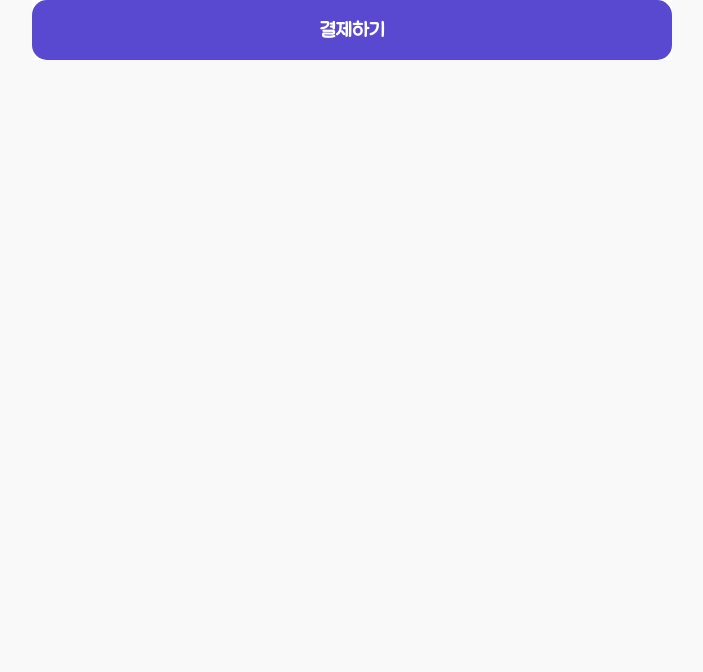
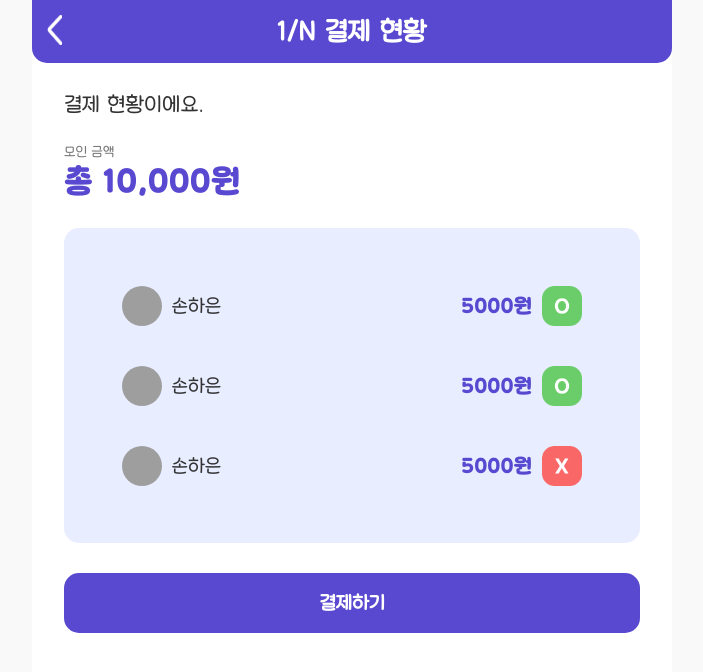
Before and after one commit to Team-MoongChi/moongchi-fe, a React (Vite) app: page /chat/pay in a window 1280 px wide. Before the commit this address had no page. Shown: the top 672 px of the page, without its empty margins (288-991 px from the left). Built offline with nearby package versions, Linux system fonts and the light colour scheme; grey boxes are pictures that could not be loaded.

Commit message:
design: 결제 페이지 ui 구현

```diff
--- /dev/null
+++ b/src/components/chatPages/chatPayPage/Header.tsx
@@ -0,0 +1,40 @@
+import styled from "styled-components";
+import { Link } from "react-router-dom";
+
+import back from "../../../assets/images/common/뒤로가기.png";
+
+const Wrap = styled.div`
+  display: flex;
+  justify-content: space-between;
+  align-items: center;
+  position: sticky;
+  top: 0;
+  background-color: #5849d0;
+  padding: 15px;
+  border-radius: 0 0 15px 15px;
+`;
+const BackButton = styled.img.attrs({
+  src: back,
+  alt: "닫기 아이콘",
+})<{ visibility?: string }>`
+  visibility: ${(props) => props.visibility || "visible"};
+  width: 15px;
+  cursor: pointer;
+`;
+const HeaderText = styled.div`
+  font-size: 28px;
+  font-weight: bold;
+  color: white;
+`;
+
+export default function Header() {
+  return (
+    <Wrap>
+      <Link to="/">
+        <BackButton />
+      </Link>
+      <HeaderText>1/N 결제 현황</HeaderText>
+      <BackButton visibility="hidden" />
+    </Wrap>
+  );
+}
--- /dev/null
+++ b/src/components/chatPages/chatPayPage/UserCost.tsx
@@ -0,0 +1,47 @@
+import styled from "styled-components";
+
+import payed from "../../../assets/images/gonggu/payed.png";
+import unpayed from "../../../assets/images/gonggu/unpayed.png";
+
+const UserCostWrap = styled.div`
+  display: flex;
+  align-items: center;
+  gap: 10px;
+`;
+
+interface TextProps {
+  fontSize: string;
+  color?: string;
+  fontFamily?: string;
+}
+const Text = styled.div<TextProps>`
+  font-family: ${(props) => props.fontFamily || "inherit"};
+  font-size: ${(props) => props.fontSize};
+  color: ${(props) => props.color || "inherit"};
+`;
+
+const UserImg = styled.img`
+  width: ${(props) => props.width};
+  aspect-ratio: 1/1;
+  object-fit: cover;
+`;
+
+interface UserCostProps {
+  cost: number;
+  isPayed: boolean;
+  width: string;
+}
+export default function UserCost(props: UserCostProps) {
+  return (
+    <UserCostWrap>
+      <Text fontSize="20px" fontFamily="DunggeunmisoBold" color="#5849d0">
+        {props.cost}원
+      </Text>
+      {props.isPayed ? (
+        <UserImg src={payed} width={props.width}></UserImg>
+      ) : (
+        <UserImg src={unpayed} width={props.width}></UserImg>
+      )}
+    </UserCostWrap>
+  );
+}
--- /dev/null
+++ b/src/components/chatPages/common/UserProfile.tsx
@@ -0,0 +1,41 @@
+import styled from "styled-components";
+
+const UserPayWrap = styled.div`
+  display: flex;
+  align-items: center;
+  gap: 10px;
+`;
+
+const UserImg = styled.img.attrs((props) => ({
+  src: props.src,
+}))`
+  width: ${(props) => props.width};
+  border-radius: 50%;
+  aspect-ratio: 1/1;
+  object-fit: cover;
+`;
+
+interface TextProps {
+  fontSize: string;
+  color?: string;
+  fontFamily?: string;
+}
+const Text = styled.div<TextProps>`
+  font-family: ${(props) => props.fontFamily || "inherit"};
+  font-size: ${(props) => props.fontSize};
+  color: ${(props) => props.color || "inherit"};
+`;
+
+interface UserProfileProps {
+  src: string;
+  width: string;
+  name: string;
+}
+export default function UserProfile(props: UserProfileProps) {
+  return (
+    <UserPayWrap>
+      <UserImg src={props.src} width={props.width}></UserImg>
+      <Text fontSize="20px">{props.name}</Text>
+    </UserPayWrap>
+  );
+}
--- a/src/pages/chatPages/ChatPayPage.tsx
+++ b/src/pages/chatPages/ChatPayPage.tsx
@@ -2,15 +2,26 @@ import styled from "styled-components";
 import useDeviceSize from "../../useDeviceSize";
 import { Link } from "react-router-dom";
 
+import Header from "../../components/chatPages/chatPayPage/Header";
+import UserProfile from "../../components/chatPages/common/UserProfile";
+import UserCost from "../../components/chatPages/chatPayPage/UserCost";
+
 const Wrap = styled.div<{ isSmall: boolean }>`
   background-color: white;
   width: ${(props) => (props.isSmall ? "100%" : "50%")};
-  /* height: 100%; */
+  height: 100%;
   margin: auto;
   position: relative;
   display: flex;
   flex-direction: column;
-  gap: 15px;
+  gap: 30px;
+`;
+
+const Body = styled.div`
+  display: flex;
+  flex-direction: column;
+  gap: 30px;
+  padding: 0 5%;
 `;
 
 const Button = styled.div`
@@ -21,20 +32,102 @@ const Button = styled.div`
   font-size: 20px;
   text-align: center;
   padding: 20px;
-`
+`;
 const StyledLink = styled(Link)`
   text-decoration: none;
-`
+`;
+
+const TotalCost = styled.div`
+  display: flex;
+  flex-direction: column;
+  gap: 5px;
+`;
+const PayWrap = styled.div`
+  display: flex;
+  flex-direction: column;
+  background-color: #e8edff;
+  border-radius: 15px;
+  padding: 10%;
+  gap: 40px;
+`;
+const UserWrap = styled.div`
+  display: flex;
+  justify-content: space-between;
+`;
+
+interface TextProps {
+  fontSize: string;
+  color?: string;
+  fontFamily?: string;
+}
+const Text = styled.div<TextProps>`
+  font-family: ${(props) => props.fontFamily || "inherit"};
+  font-size: ${(props) => props.fontSize};
+  color: ${(props) => props.color || "inherit"};
+`;
 
 export default function ChatPayPage() {
-    const {small, large} = useDeviceSize();
+  const { small } = useDeviceSize();
 
   return (
     <Wrap isSmall={small}>
+      <Header />
+      <Body>
+        <Text fontSize="22px">결제 현황이에요.</Text>
+        <TotalCost>
+          <Text fontSize="14px" color="#767676">
+            모인 금액
+          </Text>
+          <Text fontSize="32px" color="#5849d0" fontFamily="DunggeunmisoBold">
+            총 10,000원
+          </Text>
+        </TotalCost>
+
+        <PayWrap>
+          <UserWrap>
+            <UserProfile
+              src={
+                "https://blog.kakaocdn.net/dn/ccZFOS/btsBiw3BPSU/4PxS7JJKh2D80opSgQq3fk/img.jpg"
+              }
+              width="clamp(40px, 2vw, 40px)"
+              name="손하은"
+            />
+            <UserCost
+              cost={5000}
+              isPayed={true}
+              width="clamp(40px, 2vw, 40px)"
+            ></UserCost>
+          </UserWrap>
+          <UserWrap>
+            <UserProfile
+              src={
+                "https://blog.kakaocdn.net/dn/ccZFOS/btsBiw3BPSU/4PxS7JJKh2D80opSgQq3fk/img.jpg"
+              }
+              width="clamp(40px, 2vw, 40px)"
+              name="손하은"
+            />
+            <UserCost
+              cost={5000}
+              isPayed={true}
+              width="clamp(40px, 2vw, 40px)"
+            ></UserCost>
+          </UserWrap>
+          <UserWrap>
+            <UserProfile
+              src={
+                "https://blog.kakaocdn.net/dn/ccZFOS/btsBiw3BPSU/4PxS7JJKh2D80opSgQq3fk/img.jpg"
+              }
+              width="40px"
+              name="손하은"
+            />
+            <UserCost cost={5000} isPayed={false} width="40px"></UserCost>
+          </UserWrap>
+        </PayWrap>
+
         <StyledLink to="/chat/review">
           <Button>결제하기</Button>
         </StyledLink>
+      </Body>
     </Wrap>
-
   );
 }
```
Lines whose indentation alone changed are shown as unchanged.
